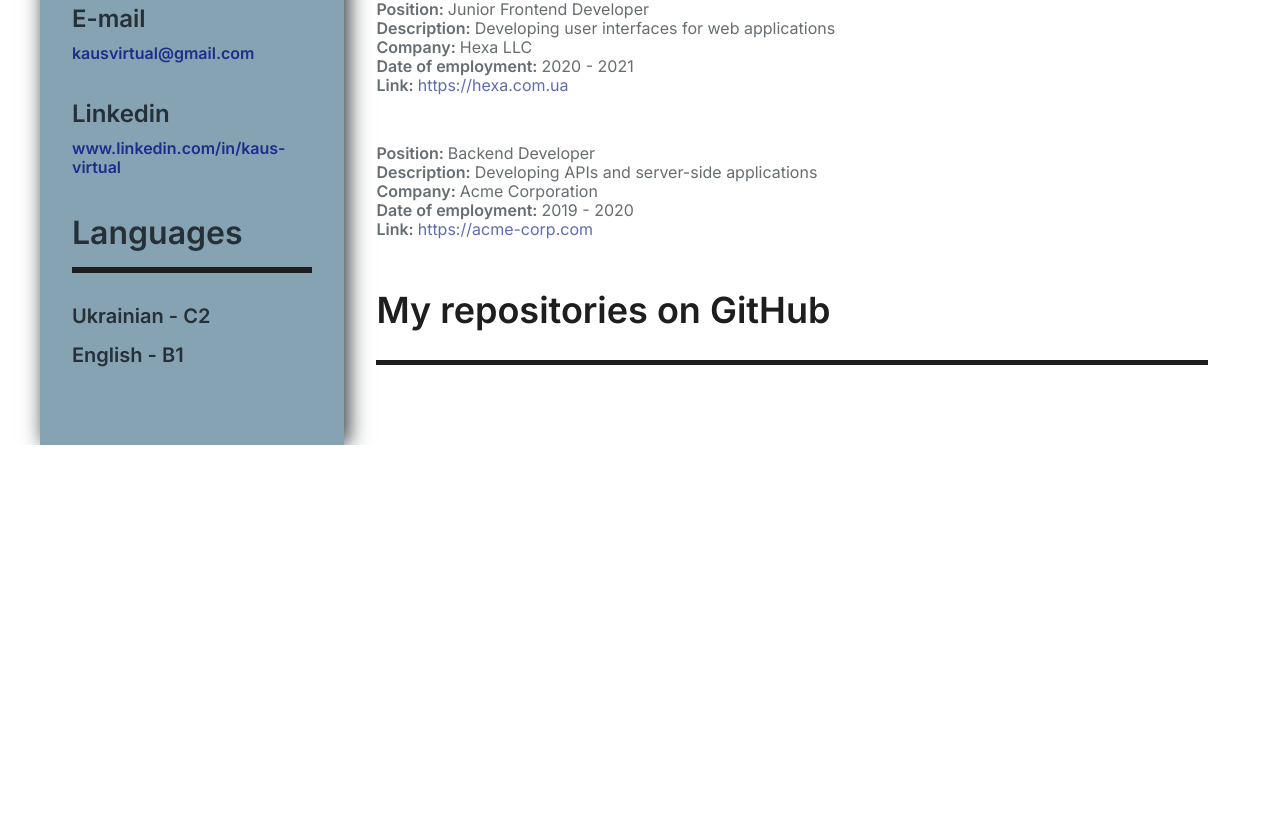
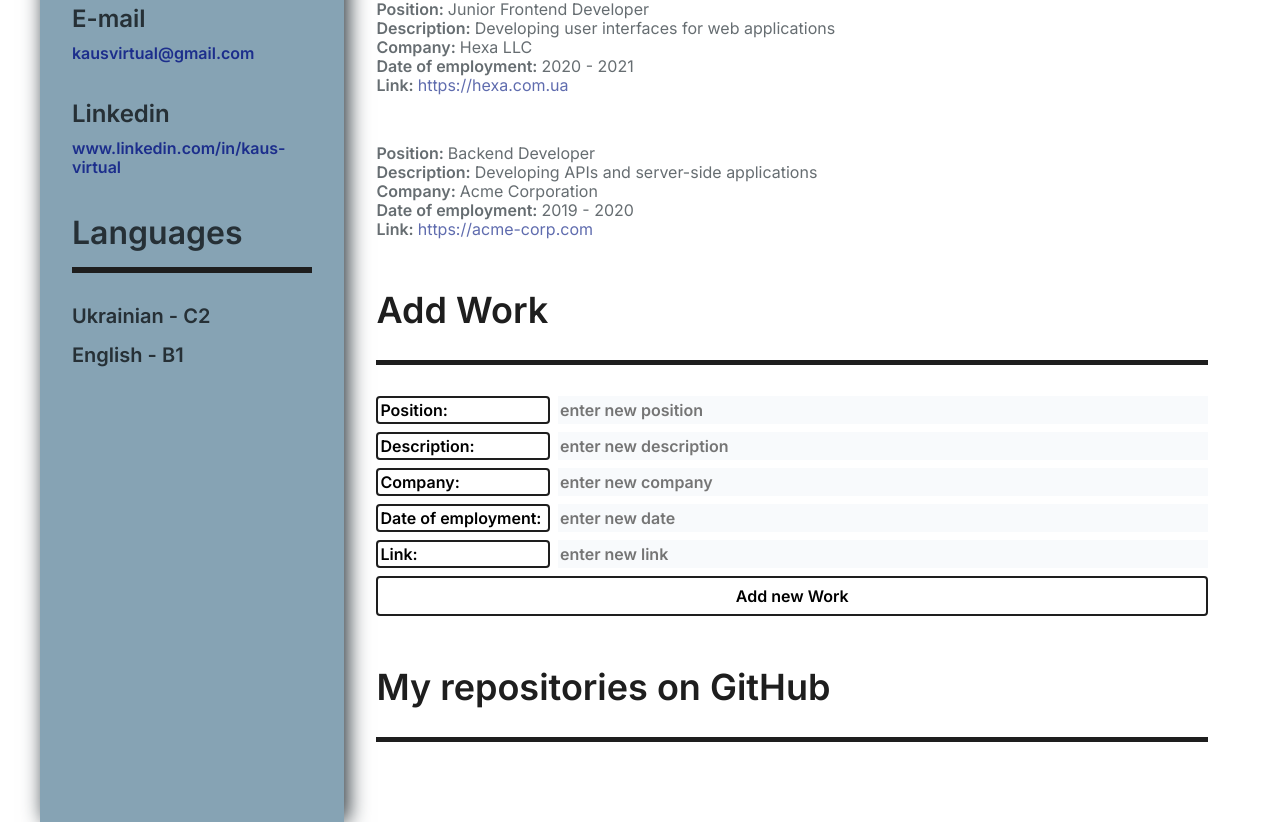
Before and after one commit to KausVlad/try-React, a React (Vite) app: page / in a window 1280 px wide. Shown: the part 815-1637 px from the top of the page. Before the commit the page ends 1260 px from the top, so only its background shows below. Built offline with nearby package versions, Linux system fonts and the light colour scheme.

Commit message:
form design

```diff
--- a/src/components/Experience.jsx
+++ b/src/components/Experience.jsx
@@ -1,7 +1,5 @@
 import WorkPlace from './WorkPlace';
 import WorkForm from './WorkForm';
-
-const X = [1, 2, 3];
 
 export default function Experience() {
   const initialWorks = [
@@ -40,8 +38,8 @@ export default function Experience() {
       <div className="experience">
         <WorkPlace items={initialWorks} currentDiv={true} />
         <WorkPlace items={initialWorks} currentDiv={false} />
-        <WorkForm />
       </div>
+      <WorkForm />
     </>
   );
 }
--- a/src/components/WorkForm.jsx
+++ b/src/components/WorkForm.jsx
@@ -1,3 +1,34 @@
 export default function WorkForm() {
-  return <div></div>;
+  return (
+    <div className="work-form">
+      <h2>Add Work</h2>
+      <fieldset>
+        <div className="form-row">
+          <label htmlFor="title">Position:</label>
+          <input type="text" id="title" placeholder="enter new position" />
+        </div>
+        <div className="form-row">
+          <label htmlFor="description">Description:</label>
+          <input
+            type="text"
+            id="description"
+            placeholder="enter new description"
+          />
+        </div>
+        <div className="form-row">
+          <label htmlFor="company">Company:</label>
+          <input type="text" id="company" placeholder="enter new company" />
+        </div>
+        <div className="form-row">
+          <label htmlFor="date">Date of employment:</label>
+          <input type="text" id="date" placeholder="enter new date" />
+        </div>
+        <div className="form-row">
+          <label htmlFor="link">Link:</label>
+          <input type="text" id="link" placeholder="enter new link" />
+        </div>
+        <button>Add new Work</button>
+      </fieldset>
+    </div>
+  );
 }
--- a/src/styles/style.css
+++ b/src/styles/style.css
@@ -278,6 +278,39 @@ p {
   opacity: 1;
 }
 
+.work-form fieldset {
+  margin-bottom: 49px;
+}
+.work-form button {
+  text-align: center;
+  width: 100%;
+  border: 2px solid var(--color-secondary);
+  border-radius: 4px;
+  padding: 8px;
+  cursor: pointer;
+}
+.work-form button:active {
+  background-color: var(--color-secondary);
+  color: var(--color-name);
+}
+.work-form div {
+  display: flex;
+  margin-bottom: 8px;
+  justify-content: space-between;
+  gap: 8px;
+}
+.work-form div label {
+  width: 220px;
+  border: 2px solid var(--color-secondary);
+  border-radius: 4px;
+  padding: 2px;
+}
+.work-form div input {
+  width: 100%;
+  padding: 2px;
+  background-color: #f8fafc;
+}
+
 .skills {
   display: flex;
   margin-bottom: 65px;
--- a/src/styles/style.scss
+++ b/src/styles/style.scss
@@ -227,6 +227,41 @@ p {
     opacity: 1;
   }
 }
+.work-form {
+  fieldset {
+    margin-bottom: 49px;
+  }
+  button {
+    text-align: center;
+    width: 100%;
+    border: 2px solid var(--color-secondary);
+    border-radius: 4px;
+    padding: 8px;
+    cursor: pointer;
+    &:active {
+      background-color: var(--color-secondary);
+      color: var(--color-name);
+    }
+  }
+
+  div {
+    display: flex;
+    margin-bottom: 8px;
+    justify-content: space-between;
+    gap: 8px;
+    label {
+      width: 220px;
+      border: 2px solid var(--color-secondary);
+      border-radius: 4px;
+      padding: 2px;
+    }
+    input {
+      width: 100%;
+      padding: 2px;
+      background-color: #f8fafc;
+    }
+  }
+}
 
 .skills {
   display: flex;
```
Also changed, not shown: 1 other file (tests, documents, lock files or other folders).
